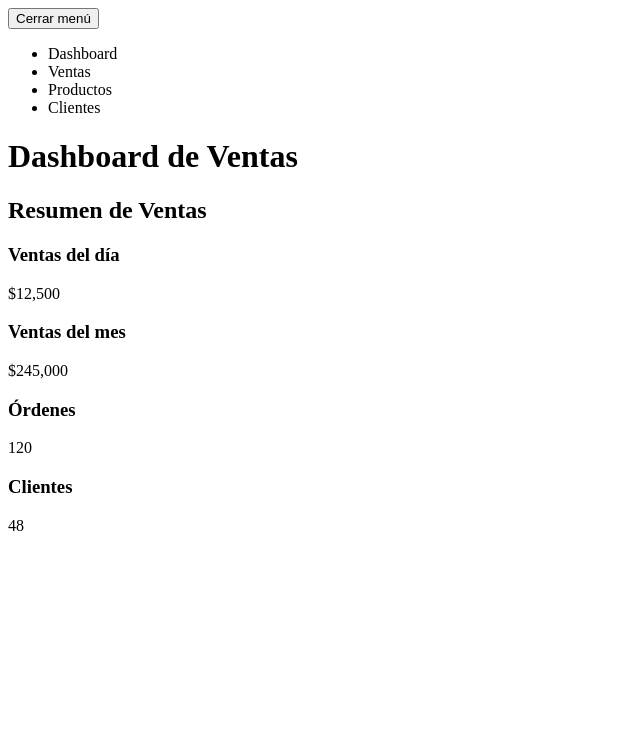
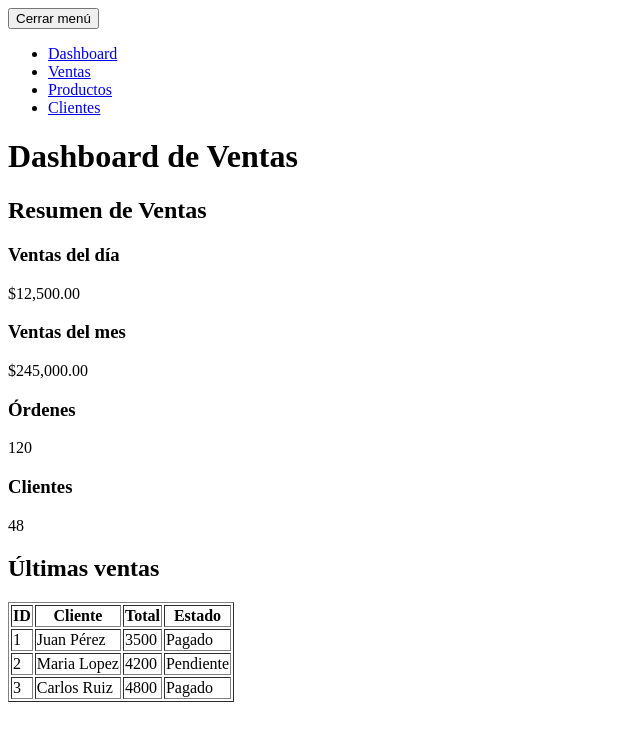
Before and after one commit to antonioval-sys/dashboard-ventas, a React (Vite) app: page / in a window 1280 px wide. Shown: the top 738 px of the page, without its empty margins (0-640 px from the left). Built offline with nearby package versions, Linux system fonts and the light colour scheme.

Commit message:
pages-components-link

```diff
--- a/package.json
+++ b/package.json
@@ -11,7 +11,8 @@
   },
   "dependencies": {
     "react": "^19.2.0",
-    "react-dom": "^19.2.0"
+    "react-dom": "^19.2.0",
+    "react-router-dom": "^7.13.0"
   },
   "devDependencies": {
     "@eslint/js": "^9.39.1",
--- a/src/App.jsx
+++ b/src/App.jsx
@@ -1,20 +1,26 @@
+import { Routes, Route } from 'react-router-dom'
 import Sidebar from './components/Sidebar'
 import Header from './components/Header'
 import Dashboard from './pages/Dashboard'
-
-
+import Ventas from './pages/Ventas'
+import Productos from './pages/Productos'
+import Clientes from './pages/Clientes'
 
 function App() {
 
 
   return (
     <>
-       <div>
-      <Sidebar />
+  <Sidebar />
       <Header />
-      <Dashboard />
-    </div>
-    </>
+    <Routes>
+        <Route path="/" element={<Dashboard />} />
+      <Route path="/ventas" element={<Ventas />} />
+      <Route path="/productos" element={<Productos />} />
+      <Route path="/clientes" element={<Clientes />} />
+
+      </Routes>
+      </>
   )
 }
 
--- a/src/components/Sidebar.jsx
+++ b/src/components/Sidebar.jsx
@@ -1,19 +1,23 @@
 import { useState } from 'react'
+ import { NavLink } from 'react-router-dom'
+
 export default function Sidebar() {
   const [abierto, setAbierto] = useState(true)
   return (
-  <aside>
-      <button onClick={() => setAbierto(!abierto)}>
+    <aside>
+      <button onClick={() => setAbierto(!abierto)}
+        className={abierto ? 'btn-activo' : 'btn-inactivo'}>   {/*Cambia la clase del botono cuando se activo o inactivo*/}
         {abierto ? 'Cerrar menú' : 'Abrir menú'}
       </button>
 
       {abierto && (
-        <ul>
-          <li>Dashboard</li>
-          <li>Ventas</li>
-          <li>Productos</li>
-          <li>Clientes</li>
-        </ul>
+        <nav className='nav-activo'>
+          <ul >
+            <li> <NavLink to="/">Dashboard</NavLink></li>
+            <li> <NavLink to="/ventas">Ventas</NavLink> </li>
+            <li><NavLink to="/productos">Productos</NavLink></li>
+            <li><NavLink to="/clientes">Clientes</NavLink></li>
+          </ul></nav>
       )}
     </aside>
   )
--- /dev/null
+++ b/src/pages/Clientes.jsx
@@ -0,0 +1,3 @@
+export default function Clientes() {
+    return <h2>Página de Clientes</h2>
+}
--- a/src/pages/Dashboard.jsx
+++ b/src/pages/Dashboard.jsx
@@ -1,14 +1,65 @@
+import { useEffect, useState } from 'react'
 import StatCard from '../components/StatCard'
+import { formatCurrency } from '../utils/formatCurrency'
+
+
 export default function Dashboard() {
- return (
+  const [resumen, setResumen] = useState(null)
+  const [ventas, setVentas] = useState([])
+
+  useEffect(() => {
+    //simula llamada a API//
+    setTimeout(() => {
+      setResumen({
+        dia: 12500,
+        mes: 245000,
+        ordenes: 120,
+        clientes: 48
+      })
+      setVentas([
+        { id: 1, cliente: 'Juan Pérez', total: 3500, estado: 'Pagado' },
+        { id: 2, cliente: 'Maria Lopez', total: 4200, estado: 'Pendiente' },
+        { id: 3, cliente: 'Carlos Ruiz', total: 4800, estado: 'Pagado' }
+      ])
+    }, 1000)
+  }, [])
+
+  if (!resumen) {
+    return <p>Cargando datos...</p>
+  }
+
+  return (
     <main>
       <h2>Resumen de Ventas</h2>
 
       <div>
-        <StatCard titulo="Ventas del día" valor="$12,500" />
-        <StatCard titulo="Ventas del mes" valor="$245,000" />
-        <StatCard titulo="Órdenes" valor="120" />
-        <StatCard titulo="Clientes" valor="48" />
+        <StatCard titulo="Ventas del día" valor={formatCurrency(resumen.dia)} />
+        <StatCard titulo="Ventas del mes" valor={formatCurrency(resumen.mes)} />
+        <StatCard titulo="Órdenes" valor={resumen.ordenes} />
+        <StatCard titulo="Clientes" valor={resumen.clientes} />
+      </div>
+      <div>
+        <h2>Últimas ventas</h2>
+        <table border="1">
+          <thead >
+            <tr>
+              <th>ID</th>
+              <th>Cliente</th>
+              <th>Total</th>
+              <th>Estado</th>
+            </tr>
+          </thead>
+          <tbody>
+            {ventas.map((venta) => (
+              <tr key={venta.id}>
+                <td>{venta.id}</td>
+                <td>{venta.cliente}</td>
+                <td>{venta.total}</td>
+                <td>{venta.estado}</td>
+              </tr>
+            ))}
+          </tbody>
+        </table>
       </div>
     </main>
   )
--- /dev/null
+++ b/src/pages/Productos.jsx
@@ -0,0 +1,3 @@
+export default function Productos() {
+    return <h2>Página de Productos</h2>
+}
--- /dev/null
+++ b/src/pages/Ventas.jsx
@@ -0,0 +1,3 @@
+export default function Ventas() {
+    return <h2>Página de Ventas</h2>
+}
--- /dev/null
+++ b/src/utils/formatCurrency.jsx
@@ -0,0 +1,5 @@
+export const formatCurrency = (value) =>
+  new Intl.NumberFormat('es-MX', {
+    style: 'currency',
+    currency: 'MXN'
+  }).format(value)
```
Also changed, not shown: src/main.jsx (+7 -2 lines), src/components/Header.jsx (line endings or trailing spaces), 1 other file (tests, documents, lock files or other folders).
